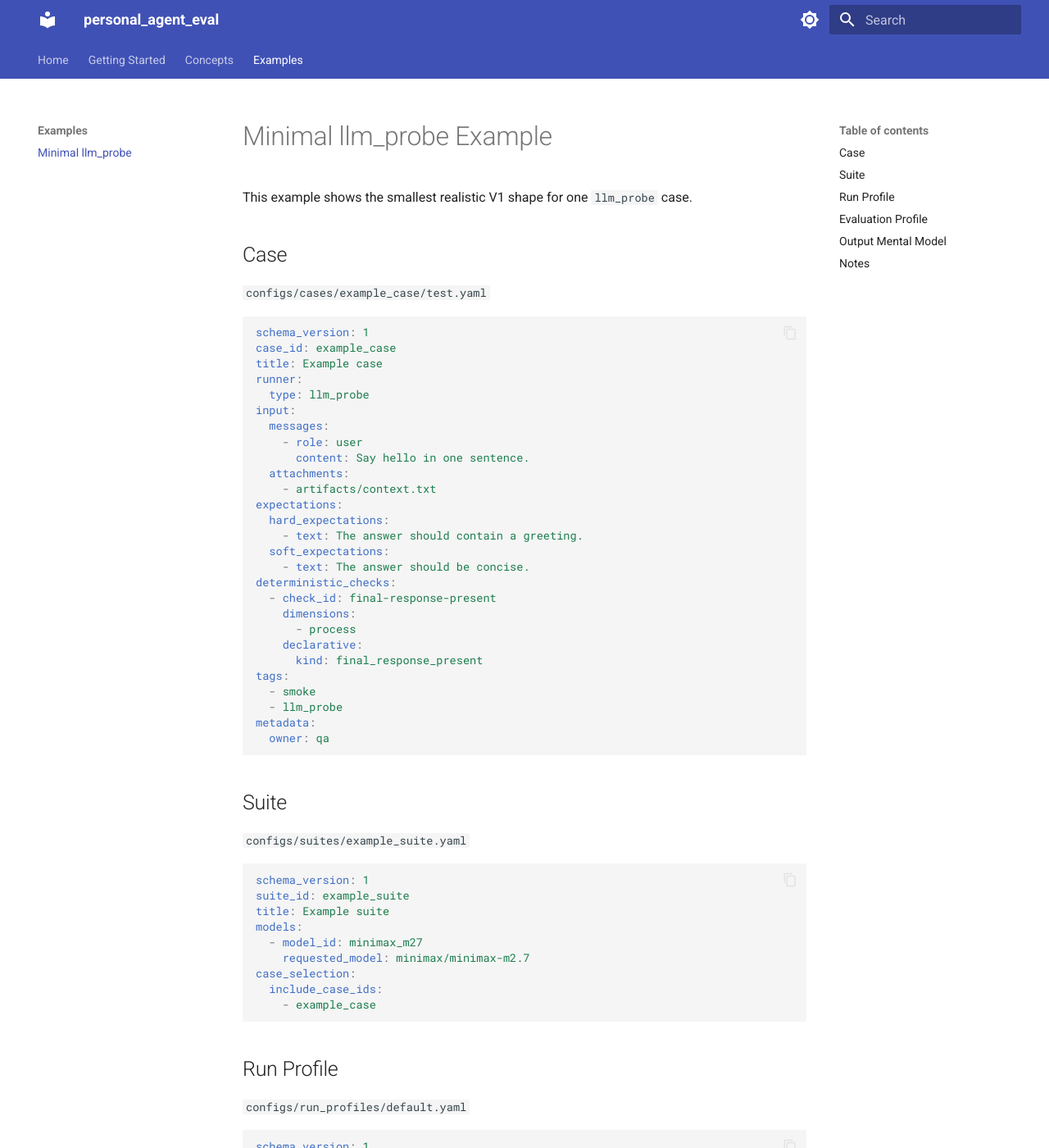
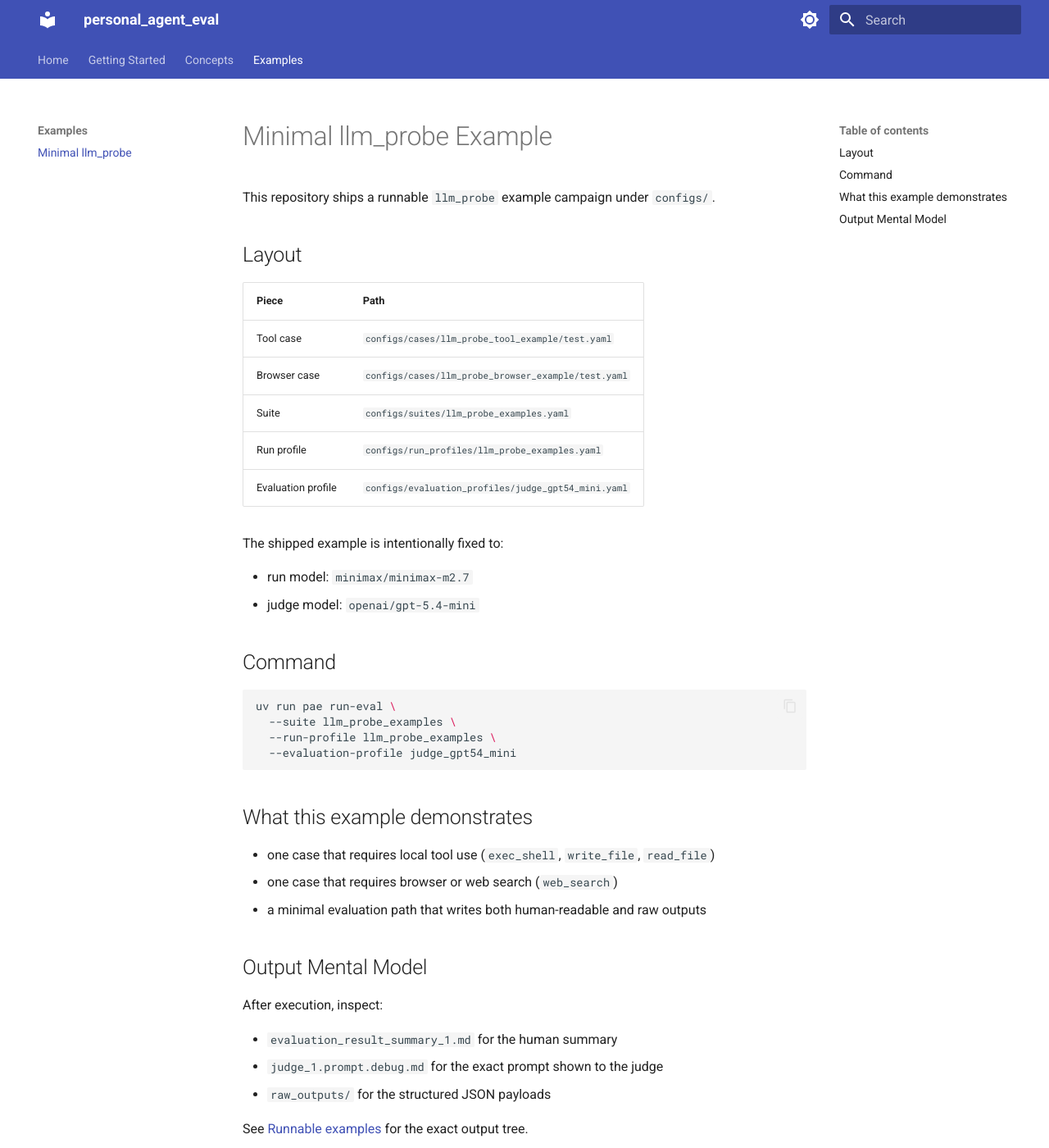
Before and after one commit to javiersgjavi/personal_agent_eval, an MkDocs documentation site: the page built from docs/examples/minimal_llm_probe.md, in a window 1280 px wide and 1400 px high. Shown: the whole window at 82% size. Built offline with MkDocs 1.6.1 and Material for MkDocs 9.7.7, drawn with Linux system fonts in a browser that asks for light colours; some of the changed text lies outside the part shown.

Commit message:
Add runnable public example campaigns

````diff
--- a/docs/examples/minimal_llm_probe.md
+++ b/docs/examples/minimal_llm_probe.md
@@ -1,140 +1,43 @@
 # Minimal llm_probe Example
 
-This example shows the smallest realistic V1 shape for one `llm_probe` case.
+This repository ships a runnable `llm_probe` example campaign under `configs/`.
 
-## Case
+## Layout
 
-`configs/cases/example_case/test.yaml`
+| Piece | Path |
+| --- | --- |
+| Tool case | `configs/cases/llm_probe_tool_example/test.yaml` |
+| Browser case | `configs/cases/llm_probe_browser_example/test.yaml` |
+| Suite | `configs/suites/llm_probe_examples.yaml` |
+| Run profile | `configs/run_profiles/llm_probe_examples.yaml` |
+| Evaluation profile | `configs/evaluation_profiles/judge_gpt54_mini.yaml` |
 
-```yaml
-schema_version: 1
-case_id: example_case
-title: Example case
-runner:
-  type: llm_probe
-input:
-  messages:
-    - role: user
-      content: Say hello in one sentence.
-  attachments:
-    - artifacts/context.txt
-expectations:
-  hard_expectations:
-    - text: The answer should contain a greeting.
-  soft_expectations:
-    - text: The answer should be concise.
-deterministic_checks:
-  - check_id: final-response-present
-    dimensions:
-      - process
-    declarative:
-      kind: final_response_present
-tags:
-  - smoke
-  - llm_probe
-metadata:
-  owner: qa
+The shipped example is intentionally fixed to:
+
+- run model: `minimax/minimax-m2.7`
+- judge model: `openai/gpt-5.4-mini`
+
+## Command
+
+```bash
+uv run pae run-eval \
+  --suite llm_probe_examples \
+  --run-profile llm_probe_examples \
+  --evaluation-profile judge_gpt54_mini
 ```
 
-## Suite
+## What this example demonstrates
 
-`configs/suites/example_suite.yaml`
-
-```yaml
-schema_version: 1
-suite_id: example_suite
-title: Example suite
-models:
-  - model_id: minimax_m27
-    requested_model: minimax/minimax-m2.7
-case_selection:
-  include_case_ids:
-    - example_case
-```
-
-## Run Profile
-
-`configs/run_profiles/default.yaml`
-
-```yaml
-schema_version: 1
-run_profile_id: default
-title: Default run profile
-runner_defaults:
-  temperature: 0
-  retries: 5
-execution_policy:
-  max_concurrency: 1
-  fail_fast: true
-```
-
-## Evaluation Profile
-
-`configs/evaluation_profiles/default.yaml`
-
-```yaml
-schema_version: 1
-evaluation_profile_id: default
-title: Default evaluation profile
-judges:
-  - judge_id: primary_judge
-    type: llm_probe
-    model: minimax/minimax-m2.7
-judge_runs:
-  - judge_run_id: primary_judge_default
-    judge_id: primary_judge
-    repetitions: 3
-aggregation:
-  method: median
-final_aggregation:
-  default_policy: judge_only
-  dimensions:
-    process:
-      policy: weighted
-      judge_weight: 0.6
-      deterministic_weight: 0.4
-  final_score_weights:
-    task: 0.3
-    process: 0.15
-    autonomy: 0.2
-    closeness: 0.1
-    efficiency: 0.15
-    spark: 0.1
-```
+- one case that requires local tool use (`exec_shell`, `write_file`, `read_file`)
+- one case that requires browser or web search (`web_search`)
+- a minimal evaluation path that writes both human-readable and raw outputs
 
 ## Output Mental Model
 
-After execution and evaluation, the library should be able to express something like:
+After execution, inspect:
 
-```json
-{
-  "run_artifact": {
-    "run_id": "run_001",
-    "case_id": "example_case",
-    "runner_type": "llm_probe",
-    "status": "success"
-  },
-  "deterministic_result": {
-    "summary": {
-      "passed_checks": 1,
-      "failed_checks": 0
-    }
-  },
-  "judge_result": {
-    "aggregation_method": "median",
-    "successful_iterations": 3,
-    "failed_iterations": 0
-  },
-  "final_result": {
-    "final_score": 7.1
-  }
-}
-```
+- `evaluation_result_summary_1.md` for the human summary
+- `judge_1.prompt.debug.md` for the exact prompt shown to the judge
+- `raw_outputs/` for the structured JSON payloads
 
-## Notes
-
-- V1 runtime work is centered on `llm_probe`
-- `input.attachments` are injected into the initial prompt for `llm_probe` runs as additional
-  `user` messages (they are not tool-driven reads).
-- final CLI orchestration is still a later V1 step
-- this example is meant to explain the shape of the library, not a fully frozen CLI command
+See [Runnable examples](runnable_examples.md) for the exact output tree.
--- a/docs/getting_started.md
+++ b/docs/getting_started.md
@@ -123,6 +123,35 @@ uv run pae report \
 
 The CLI now renders human-readable reporting by default and can also emit structured JSON
 with `--output json`.
+
+## Runnable Example Campaigns
+
+This repository ships two small campaigns that work as documentation and as real commands:
+
+- `llm_probe_examples`
+- `openclaw_examples`
+
+They both use:
+
+- run model: `minimax/minimax-m2.7`
+- judge model: `openai/gpt-5.4-mini`
+
+Commands:
+
+```bash
+uv run pae run-eval \
+  --suite llm_probe_examples \
+  --run-profile llm_probe_examples \
+  --evaluation-profile judge_gpt54_mini
+
+uv run pae run-eval \
+  --suite openclaw_examples \
+  --run-profile openclaw_examples \
+  --evaluation-profile judge_gpt54_mini
+```
+
+See [Runnable examples](examples/runnable_examples.md) for the exact case files and the generated
+output layout.
 
 Example:
 
````
Also changed, not shown: README.md (+6 -4 lines), docs/examples/minimal_openclaw.md (+14 -7 lines), docs/examples/runnable_examples.md (added, +82 -0 lines), docs/index.md (+1 -0 lines), docs/run_artifacts.md (+4 -0 lines), 9 other files.
